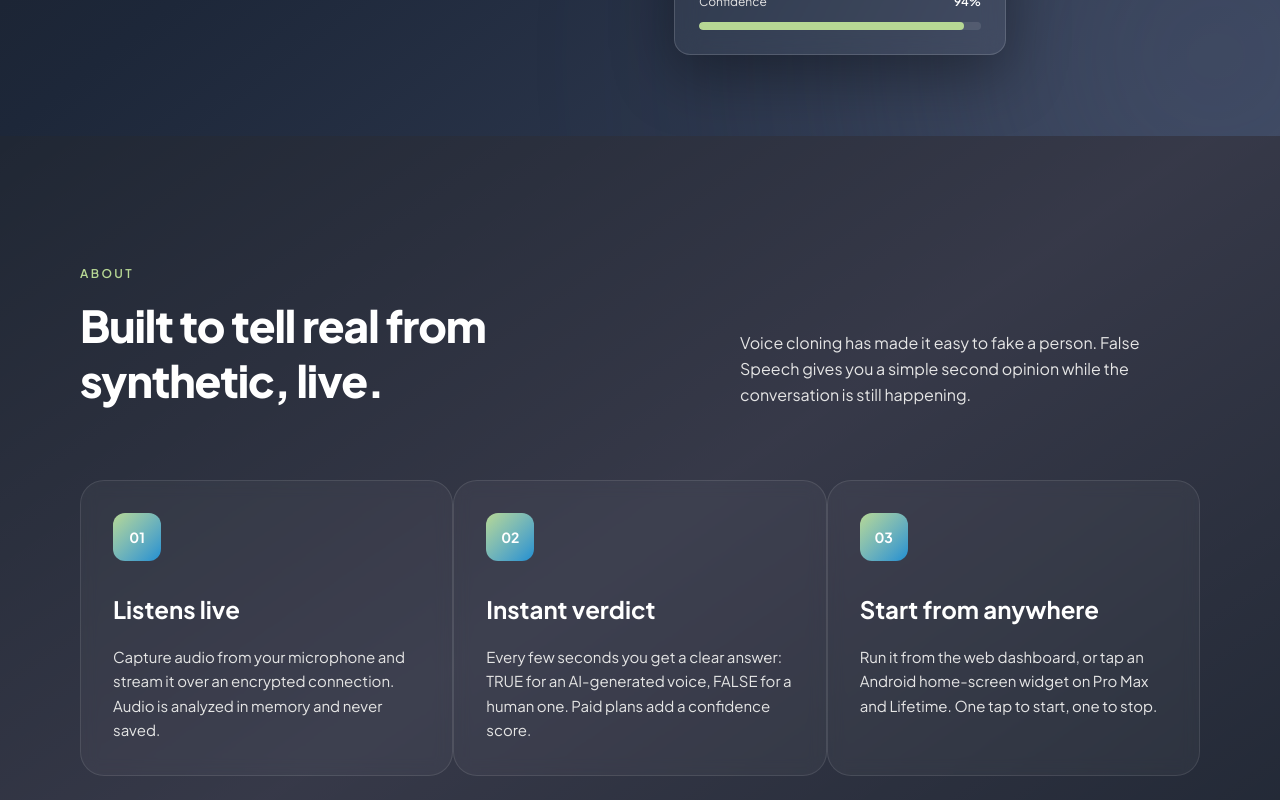
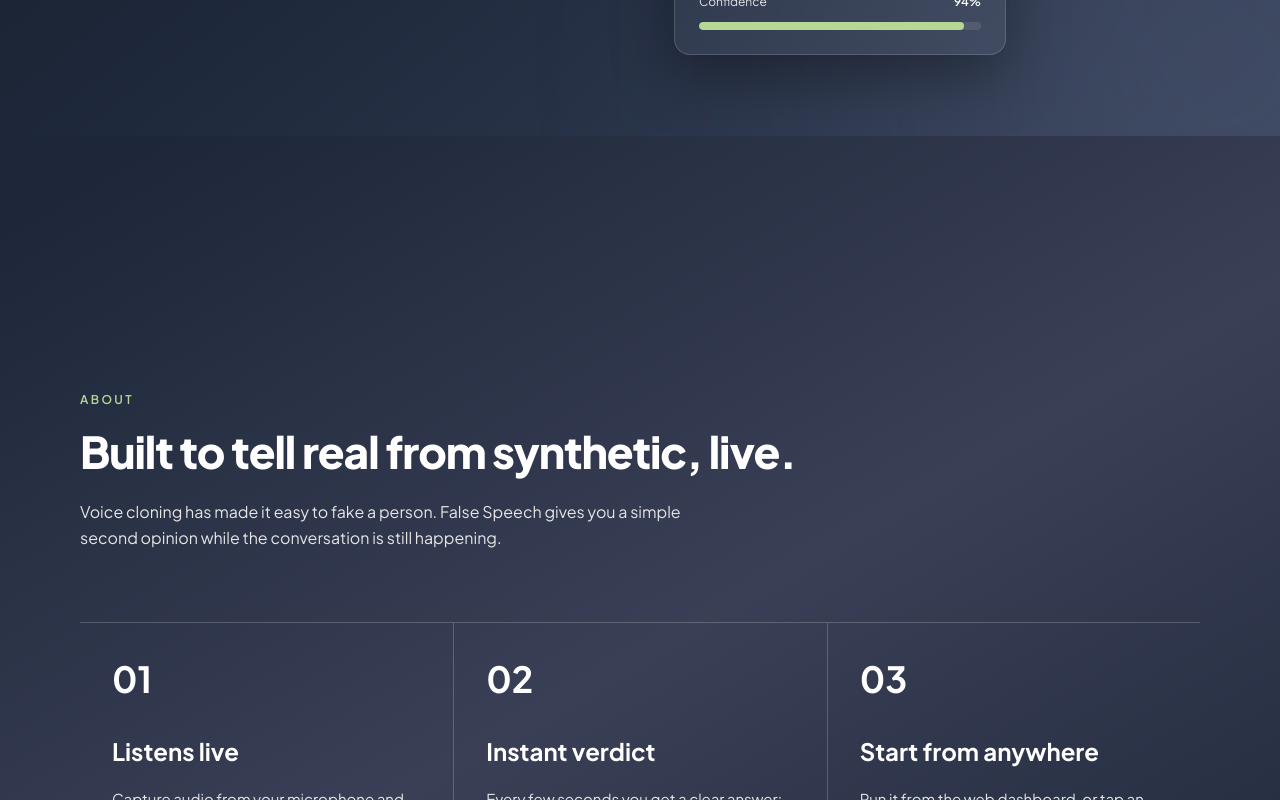
Before and after one commit to ZAZW27/FalseSpeech, a Vue app in the folder frontend/: page / in a window 1280 px wide. Shown: the part 860-1660 px from the top of the page. Built offline with nearby package versions, Linux system fonts and the light colour scheme.

Commit message:
wow footer udah berubah, sama about jadi bagus yey

```diff
--- a/frontend/src/components/layout/Footer.vue
+++ b/frontend/src/components/layout/Footer.vue
@@ -1,11 +1,14 @@
 <script setup>
-import { brand } from '@/assets/data/site'
-import SectionHeader from '@/components/ui/sections/SectionHeader.vue'
-import ContactForm from '@/components/ui/forms/ContactForm.vue'
+import {brand} from "@/assets/data/site";
+import SectionHeader from "@/components/ui/sections/SectionHeader.vue";
+import ContactForm from "@/components/ui/forms/ContactForm.vue";
 </script>
 
 <template>
-  <footer id="contact" class="border-t border-white/5 bg-navy-950">
+    <footer
+        id="contact"
+        class="border-t border-white/5 bg-back-prime min-h-svh py-24 flex flex-col justify-around items-stretch"
+    >
         <div
             class="mx-auto flex w-full max-w-[1440px] flex-col gap-12 px-6 py-16 md:py-24 lg:flex-row lg:gap-20 lg:px-12 xl:px-20"
         >
@@ -22,13 +25,14 @@ import ContactForm from '@/components/ui/forms/ContactForm.vue'
             </div>
         </div>
 
-    <div class="border-t border-white/5">
+        <div class="mt-auto border-t border-white/5">
             <div
                 class="mx-auto flex w-full max-w-[1440px] flex-col gap-3 px-6 py-8 md:flex-row md:items-center md:justify-between lg:px-12 xl:px-20"
             >
                 <p class="text-lg font-bold text-white">{{ brand.name }}</p>
                 <p class="text-sm text-muted">
-          &copy; {{ brand.copyrightYear }} {{ brand.name }}. {{ brand.footerNote }}
+                    &copy; {{ brand.copyrightYear }} {{ brand.name }}.
+                    {{ brand.footerNote }}
                 </p>
             </div>
         </div>
--- a/frontend/src/components/ui/cards/FeatureCard.vue
+++ b/frontend/src/components/ui/cards/FeatureCard.vue
@@ -1,21 +1,23 @@
 <script setup>
 defineProps({
-  number: { type: String, required: true },
-  title: { type: String, required: true },
-  description: { type: String, required: true },
-})
+    number: {type: String, required: true},
+    title: {type: String, required: true},
+    description: {type: String, required: true},
+});
 </script>
 
 <template>
     <article
-    class="rounded-3xl border border-white/10 bg-white/[0.04] p-8 backdrop-blur transition hover:border-lime-400/30"
+        class="-mt-px border-y border-white/20 p-8 transition-colors duration-300 hover:bg-white/[0.04] hover:backdrop-blur-lg lg:border-l lg:[&:nth-child(3n+1)]:border-l-0"
     >
         <span
-      class="flex size-12 items-center justify-center rounded-xl bg-gradient-to-br from-brand-green to-[#1b8fd1] text-sm font-bold text-white"
+            class="flex size-12 items-center justify-start rounded-xl text-4xl font-bold text-white"
         >
             {{ number }}
         </span>
         <h3 class="mt-8 text-2xl font-bold">{{ title }}</h3>
-    <p class="mt-5 text-[15px] leading-relaxed text-muted">{{ description }}</p>
+        <p class="mt-5 text-[15px] leading-relaxed text-muted">
+            {{ description }}
+        </p>
     </article>
 </template>
--- a/frontend/src/pages/landing/about.vue
+++ b/frontend/src/pages/landing/about.vue
@@ -7,17 +7,17 @@ import FeatureCard from "@/components/ui/cards/FeatureCard.vue";
 <template>
     <section
         id="about"
-        class="relative snap-start overflow-hidden bg-[#202734] min-h-svh py-16 md:py-24 lg:py-[130px]"
+        class="relative snap-start overflow-hidden bg-[#1d2739] min-h-svh py-16 md:py-24 lg:py-64"
     >
         <div
-            class="pointer-events-none absolute inset-0 bg-[linear-gradient(-35deg,transparent_0%,rgba(255,216,255,0.1)_50%,transparent_100%)]"
+            class="pointer-events-none absolute inset-0 bg-[linear-gradient(-30deg,transparent_5%,rgba(220,200,250,0.15)_50%,transparent_95%)]"
         ></div>
 
         <div
             class="relative mx-auto w-full max-w-[1440px] px-6 lg:px-12 xl:px-20"
         >
             <SectionHeader
-                align="split"
+                align="left"
                 :eyebrow="about.eyebrow"
                 :title="about.title"
                 :description="about.description"
--- a/frontend/src/pages/landing/page.vue
+++ b/frontend/src/pages/landing/page.vue
@@ -4,7 +4,7 @@ import About from "@/pages/landing/about.vue";
 import Subscription from "@/pages/landing/subscription.vue";
 import {useSectionScroll} from "@/assets/js/useSectionScroll";
 
-useSectionScroll("section[id]", {duration: 700});
+useSectionScroll("section[id], footer[id]", {duration: 700});
 </script>
 
 <template>
```
Lines whose indentation alone changed are shown as unchanged.
